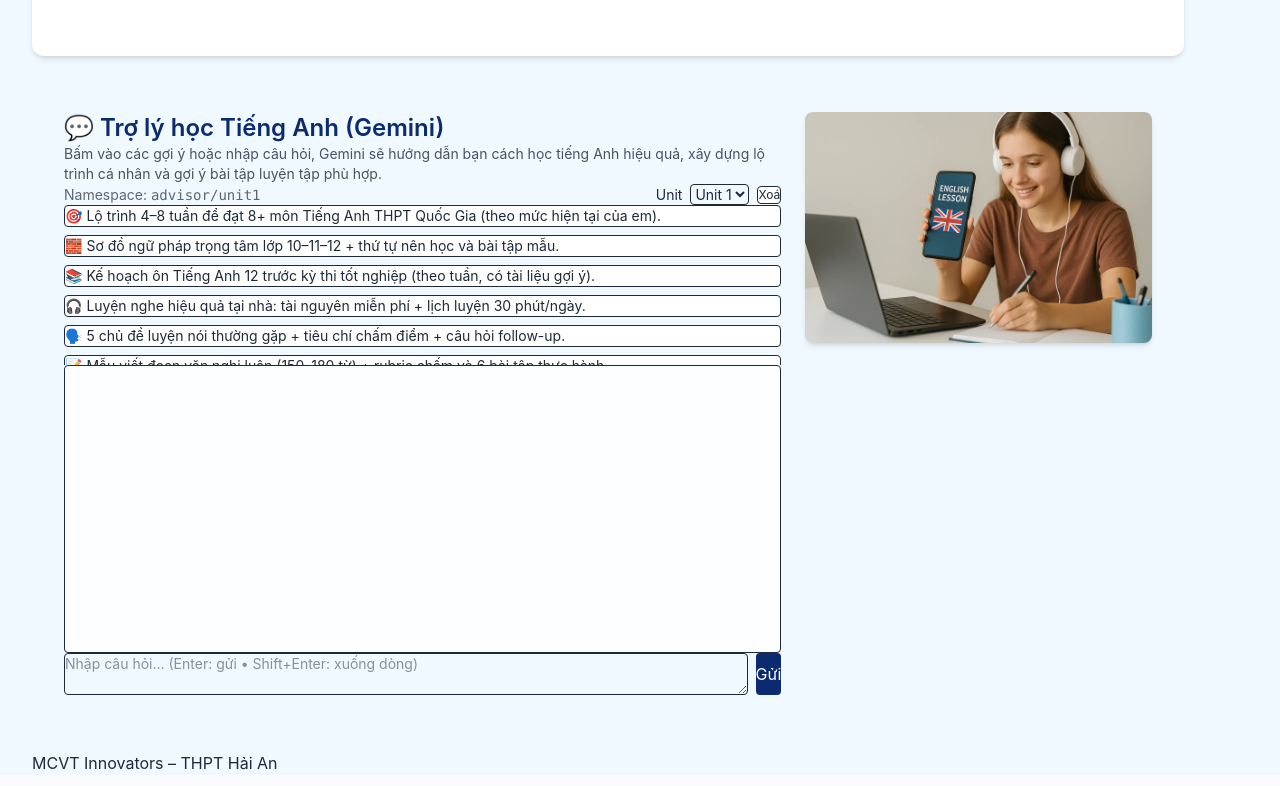
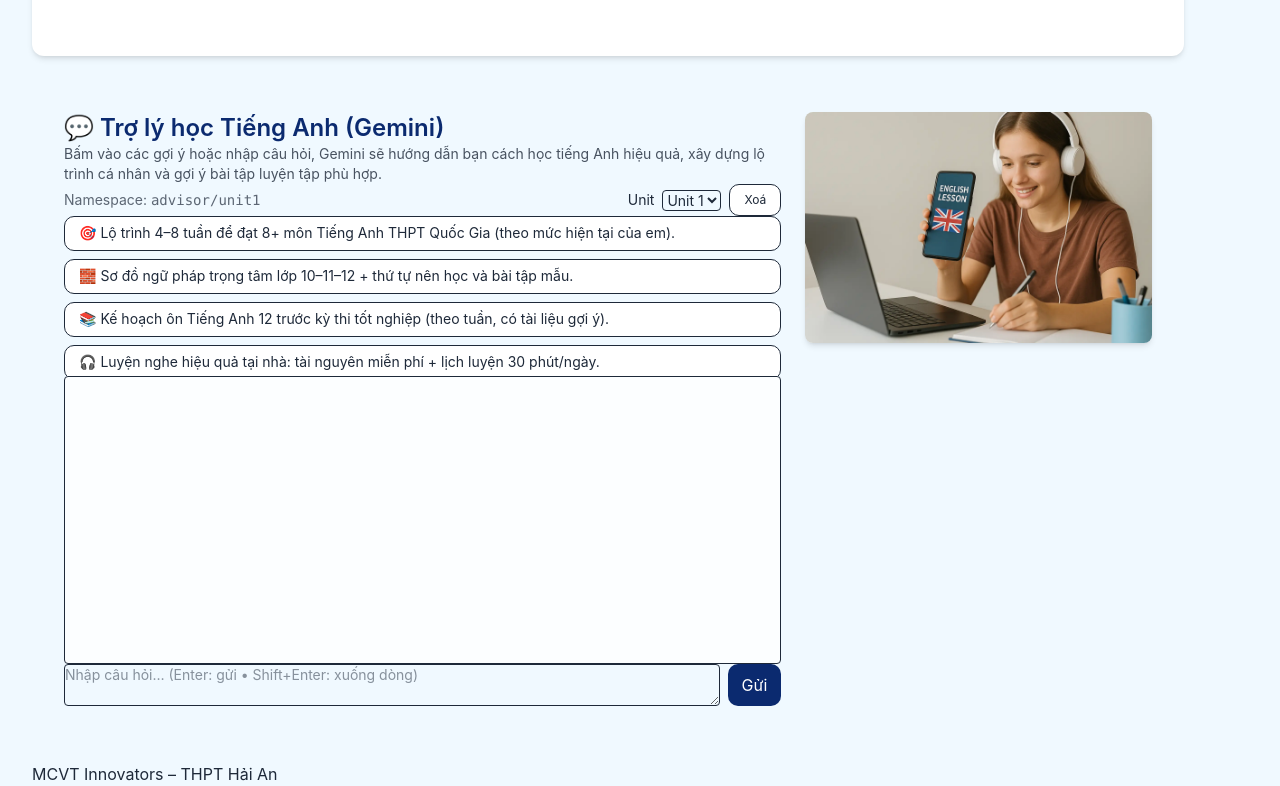
Before and after one commit to Thinit362/my-english-ai, a Next.js app: page / in a window 1280 px wide. Shown: the part 933-1719 px from the top of the page. Built offline with nearby package versions, Linux system fonts and the light colour scheme.

Commit message:
Update globals.css

```diff
--- a/app/globals.css
+++ b/app/globals.css
@@ -193,3 +193,15 @@ section {
 .prose-lite ul, .prose-lite ol { margin: .4rem 0 .6rem 1.25rem; }
 .prose-lite li { margin: .15rem 0; }
 .prose-lite strong { font-weight: 600; }
+/* ===== Buttons: toàn site ===== */
+:where(button, .btn, a.btn) {
+  padding: 0.5rem 0.875rem;   /* 8px x 14px */
+  border-radius: 0.625rem;    /* 10px bo góc */
+  line-height: 1.2;
+}
+
+:where(button, .btn, a.btn).btn-lg { padding: 0.75rem 1rem; }   /* 12 x 16 */
+:where(button, .btn, a.btn).btn-sm { padding: 0.375rem 0.75rem; }/* 6 x 12 */
+
+/* tăng vùng chạm tối thiểu cho mobile */
+.tap-44 { min-height: 44px; }
```
